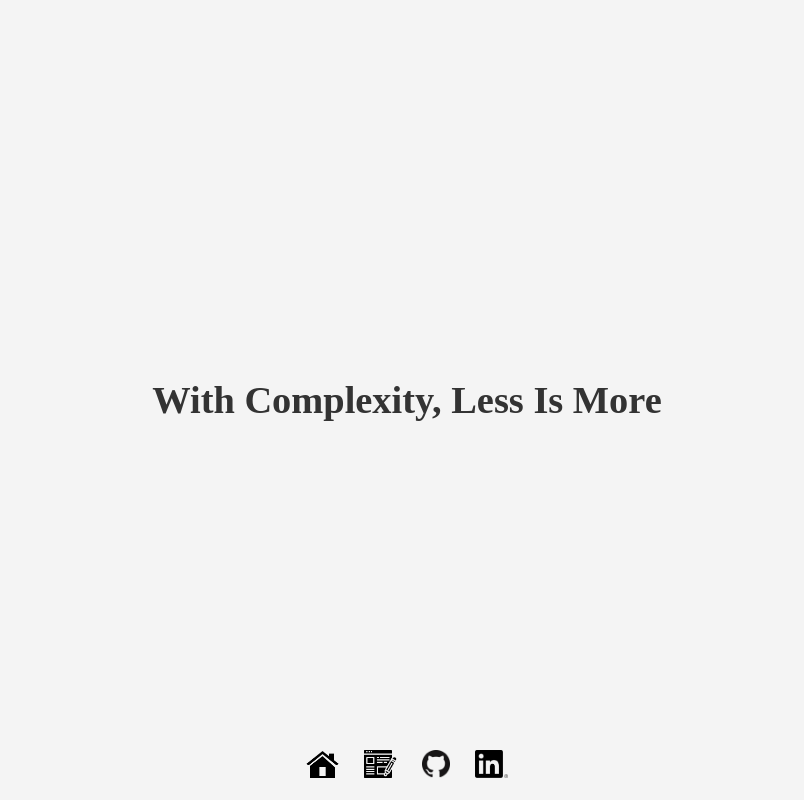
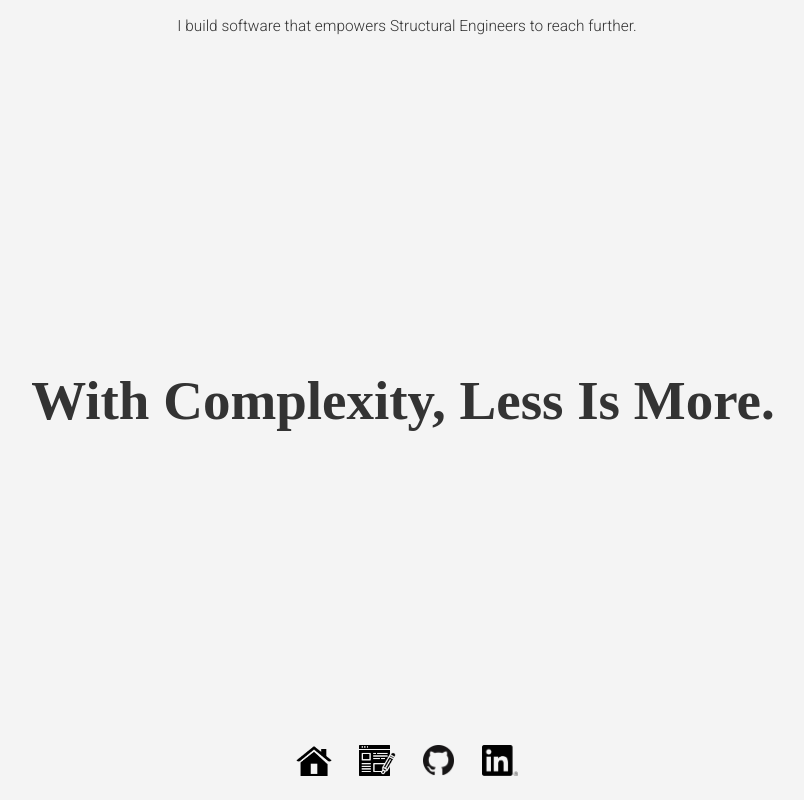
Before and after one commit to jamesbayley/jamesbayley.github.io, a website with bundled scripts: page static/index.html in a window 1280 px wide. Shown: the whole page, without its empty margins (233-1037 px from the left). Built offline with nearby package versions, Linux system fonts and the light colour scheme; a web font is replaced by a local one.

Commit message:
Added typewriter effect to the banner and a slogan in the header bar.

```diff
--- a/static/index.html
+++ b/static/index.html
@@ -10,10 +10,12 @@
   <title>James Bayley | Home</title>
 </head>
 <body>
-  <header></header>
+  <header>
+    <p>I build software that empowers Structural Engineers to reach further.</p>
+  </header>
   <main>
     <div class="banner">
-      <h1>With Complexity, Less Is More</h1>
+      <h1>With Complexity, Less Is More.</h1>
     </div>
   </main>
   <footer>
--- a/static/styles.css
+++ b/static/styles.css
@@ -38,7 +38,7 @@ a {
 /* Default font size for REM dimensions. */
 
 :root {
-    font-size: 10px;
+    font-size: 11px;
 }
 
 
@@ -52,18 +52,6 @@ p {
     overflow-y: scroll;
     -ms-overflow-style: none;  /* IE and Edge */
     scrollbar-width: none; /* Firefox */
-}
-
-
-/* Anchor tag effects. */
-
-a:hover,
-a:focus {
-    opacity: 0.6;
-}
-
-a:active {
-    opacity: 0.4;
 }
 
 
@@ -101,6 +89,11 @@ header {
     height: var(--header-height);
 }
 
+header,
+main > div.banner {
+    text-align: center;
+}
+
 main {
     height: auto;
 }
@@ -110,23 +103,26 @@ main > div.banner {
     min-height: var(--main-height);
 }
 
+main > div.banner,
+footer {
+    display: flex;
+    justify-content: center;
+    align-items: center;
+}
+
 main > div.banner {
-    display: flex;
     flex-direction: column;
-    justify-content: center;
 }
 
 footer {
-    display: flex;
+    height: var(--footer-height);
     flex-direction: row;
     flex-wrap: nowrap;
-    justify-content: center;
     align-items: center;
     column-gap: 2.5rem;
     position: fixed;
+    bottom: var(--body-padding);
     left: 0;
-    bottom: var(--body-padding);
-    height: var(--footer-height);
 }
 
 footer > a > img {
@@ -140,14 +136,67 @@ body {
     background-color: var(--bg-color);
 }
 
-header,
-footer {
-    background-color: none;
-}
-
 footer {
     visibility: hidden; /* Hidden until page load, to avoid flash as icons re-position. */
 }
+
+main > div.banner > h1 {
+    font-size: min(5vw, 5rem);
+    font-family: 'Fredericka the Great';
+}
+
+header > p {
+    font-size: min(2.7vw, 1.4rem);
+}
+
+h1,
+p {
+    color: var(--font-color);
+}
+
+p {
+    font-size: 1.4rem;
+    font-family: 'Roboto', Helvetica, Sans-Serif;
+}
+
+a:hover,
+a:focus {
+    opacity: 0.6;
+}
+
+a:active {
+    opacity: 0.4;
+}
+
+footer > a:hover > img {
+    transform: scale(1.1, 1.1);
+    transform-origin: center;
+    transition: transform linear 0.05s;
+}
+
+
+/* Banner appears to 'type' onto the screen. */
+
+main > div.banner > h1 {
+    max-width: fit-content; /* Prevents caret from continuing to the screen edge. */
+    overflow: hidden; /* Hides characters that have not yet been 'typed'. */
+    white-space: nowrap; /* Ensures banner remains on a single line. */
+    padding-inline: 0.3rem; /* Space between final character and caret. */
+    border-right: .15em solid var(--primary-color); /* Simulates the caret. */
+    animation:
+        typing 3.5s steps(40, end),
+        blink-caret 1s step-end infinite
+}
+
+@keyframes typing {
+    from { width: 0 }
+    to { width: 100% }
+}
+
+@keyframes blink-caret {
+    from, to { border-color: transparent }
+    50% { border-color: var(--primary-color); }
+  }
 
 
 /* Footer icon colors swap with theme. */
@@ -174,69 +223,13 @@ footer {
 
 
 
-
-main,
-header {
-    align-items: center;
-}
-
-/* main,
-header,
-header > ul {
-    display: flex;
-}*/
-
-p,
-footer,
-header > ul > li > a {
-    color: var(--font-color);
-    font-family: 'Roboto', Helvetica, Sans-Serif;
-}
-
-
-
-footer,
-.banner {
-    text-align: center;
-}
-
-/* header {
-    height: var(--header-height);
-    justify-content: end;
-    padding-inline: 3rem;
-} */
-
-/* header > ul {
-    list-style: none;
-    column-gap: 3.5rem;
-    font-size: max(1.3rem, min(1.75rem, 1.75vw));
-} */
-
-/* main {
-    flex-direction: column;
-    justify-content: center;
-    height: var(--main-height);
-} */
-
-
-
-h1 {
-    font-size: max(3vw, 3rem);
-    font-family: 'Fredericka the Great';
-}
-
-p {
+/* p {
     max-width: 55vw;
     max-height: 95%;
     text-align: justify;
     font-size: 1.6rem;
     line-height: 3.2rem;
-}
-
-h1,
-p {
-    color: var(--font-color);
-}
+} */
 
 /* @media screen and (max-width: 900px) {
     p {
```
